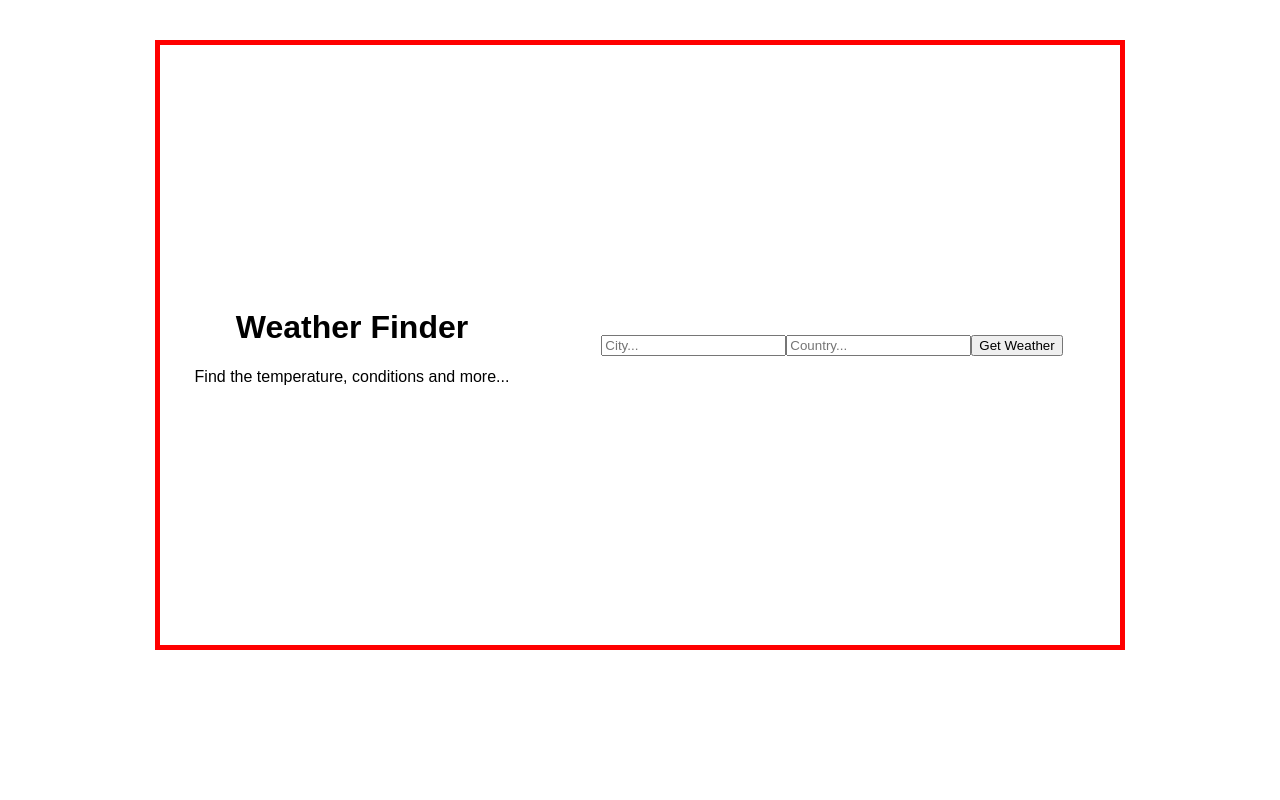
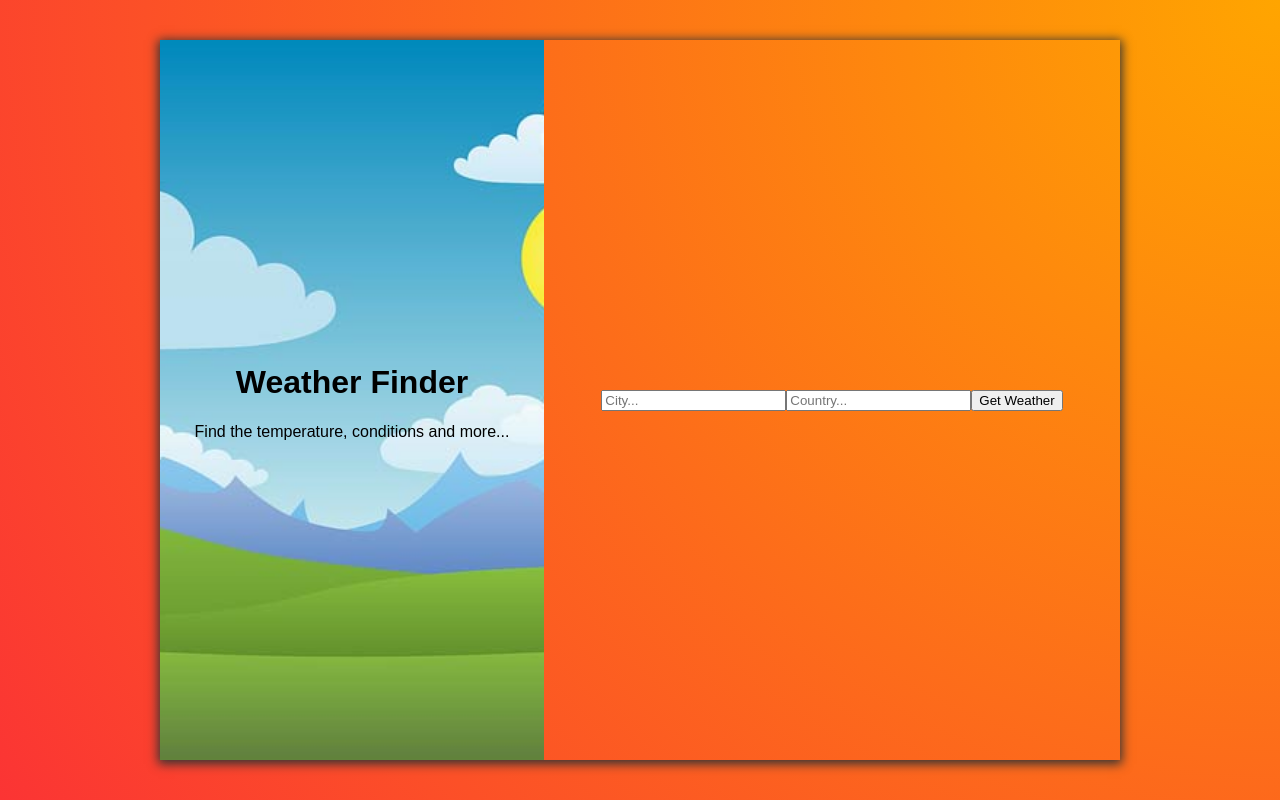
Before and after one commit to its-gio/weather-app, a React (Create React App) app: page / in a window 1280 px wide. Built offline with nearby package versions, Linux system fonts and the light colour scheme; the HTML template or start-up script is replaced by a standard one.

Commit message:
Adding background color and image to left side of app

```diff
--- a/src/css/App.css
+++ b/src/css/App.css
@@ -6,17 +6,19 @@ header {
     display: flex;
     max-width: 75%;
     margin: 0 auto;
-    height: 75vh;
+    height: 90vh;
     align-items: center;
     transform: translateY(5vh);
-    border: 5px solid red;
+    box-shadow: 0px 2px 10px 2px #333;
 }
 
 /* Title Container */
 .content-container__title.left {
     width: 40%;
-    height: 75vh;
+    height: 90vh;
     position: relative;
+    background: url(../img/weather-background.jpg) no-repeat center;
+    background-size: cover;
 }
 
 .content-container__inner {
--- a/src/index.css
+++ b/src/index.css
@@ -5,3 +5,13 @@ body {
   padding: 0;
   font-family: sans-serif;
 }
+
+#root{
+  background:
+    radial-gradient(
+      circle at top right,
+      orange,
+      #fb3434
+    );
+  height: 100vh;
+}
```
Also changed, not shown: src/img/weather-background.jpg (added).
